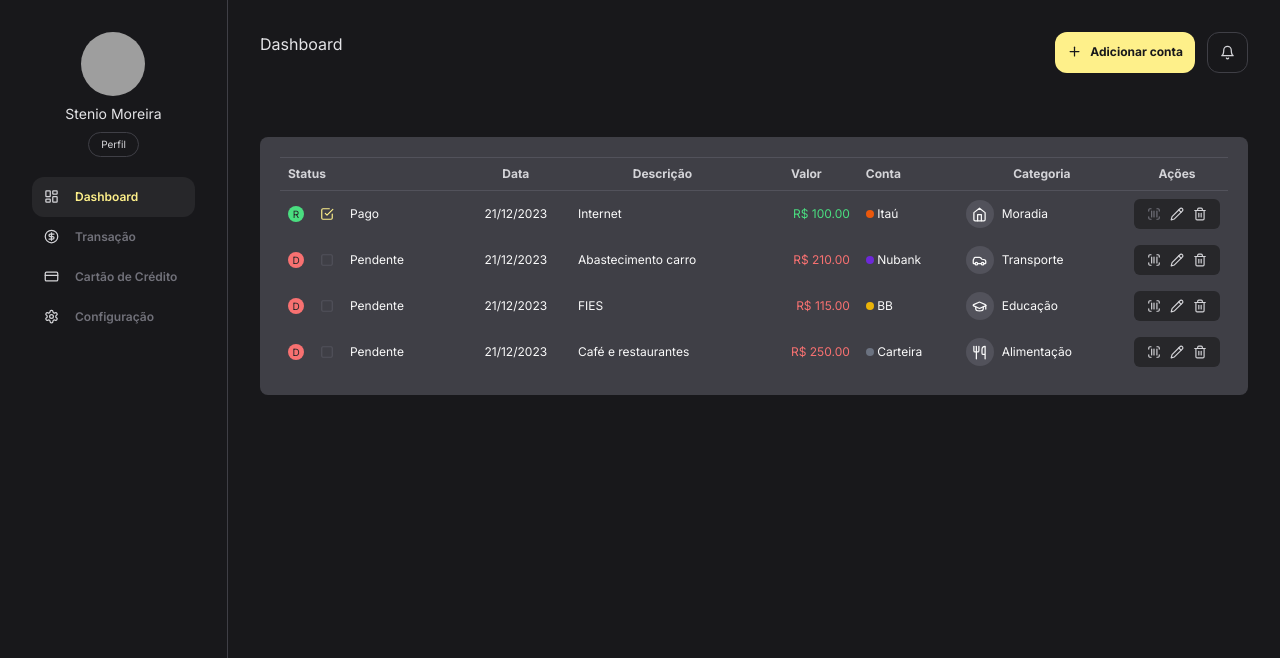
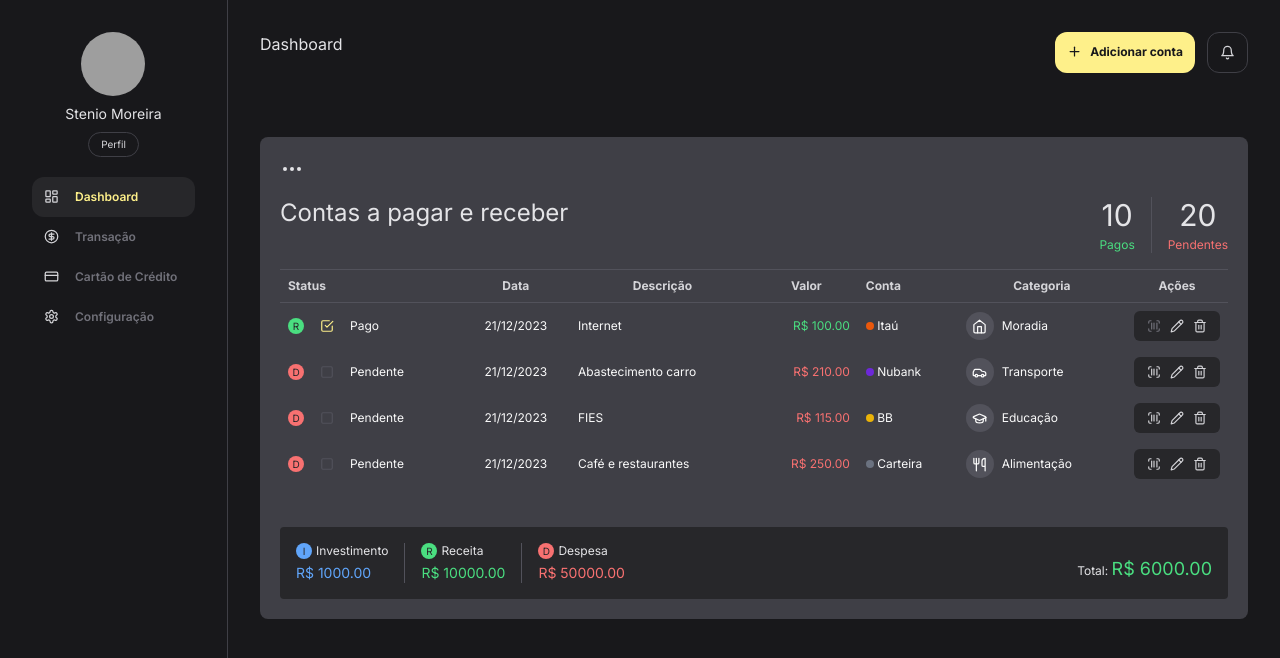
Before and after one commit to steniomoreira/financial-planning, a Next.js app: page /transacao in a window 1280 px wide. Shown: the top 658 px of the page. Built offline with nearby package versions, Linux system fonts and the light colour scheme; grey boxes are pictures that could not be loaded.

Commit message:
feat: update page transactions

```diff
--- a/src/app/(dashboard)/transacao/page.tsx
+++ b/src/app/(dashboard)/transacao/page.tsx
@@ -1,10 +1,65 @@
 import { CardBox, Table } from '@/components'
+import { MoreHorizontal } from 'lucide-react'
 
 export default function Transaction() {
   return (
     <div className="p-8">
       <CardBox>
+        <MoreHorizontal size={24} />
+
+        <div className="pt-4 pb-4 flex justify-between">
+          <h1 className="text-2xl">Contas a pagar e receber</h1>
+
+          <ul className="flex items-center gap-4">
+            <li className="flex flex-col items-center gap-1">
+              <span className="text-3xl">10</span>
+              <span className="text-xs text-green-400">Pagos</span>
+            </li>
+
+            <li className="pl-4 flex flex-col items-center gap-1 border-l-[1px] border-zinc-600">
+              <span className="text-3xl">20</span>
+              <span className="text-xs text-red-400">Pendentes</span>
+            </li>
+          </ul>
+        </div>
+
         <Table />
+
+        <div className="p-4 mt-10 flex justify-between items-end bg-zinc-800 rounded">
+          <ul className="flex gap-4">
+            <li className="flex flex-col gap-1">
+              <span className="text-xs flex gap-1">
+                <span className="w-4 h-4 text-[10px] flex justify-center items-center text-zinc-800 bg-blue-400 rounded-full right-0">
+                  I
+                </span>
+                Investimento
+              </span>
+              <span className="text-sm text-blue-400">R$ 1000.00</span>
+            </li>
+            <li className="pl-4 pr-4 flex flex-col gap-1  border-l-[1px] border-r-[1px] border-zinc-600">
+              <span className="text-xs flex gap-1">
+                <span className="w-4 h-4 text-[10px] flex justify-center items-center text-zinc-800 bg-green-400 rounded-full right-0">
+                  R
+                </span>
+                Receita
+              </span>
+              <span className="text-sm text-green-400">R$ 10000.00</span>
+            </li>
+            <li className="flex flex-col gap-1">
+              <span className="text-xs flex gap-1">
+                <span className="w-4 h-4 text-[10px] flex justify-center items-center text-zinc-800 bg-red-400 rounded-full right-0">
+                  D
+                </span>
+                Despesa
+              </span>
+              <span className="text-sm text-red-400">R$ 50000.00</span>
+            </li>
+          </ul>
+
+          <p className="text-xs">
+            Total: <span className="text-lg text-green-400">R$ 6000.00</span>
+          </p>
+        </div>
       </CardBox>
     </div>
   )
```
